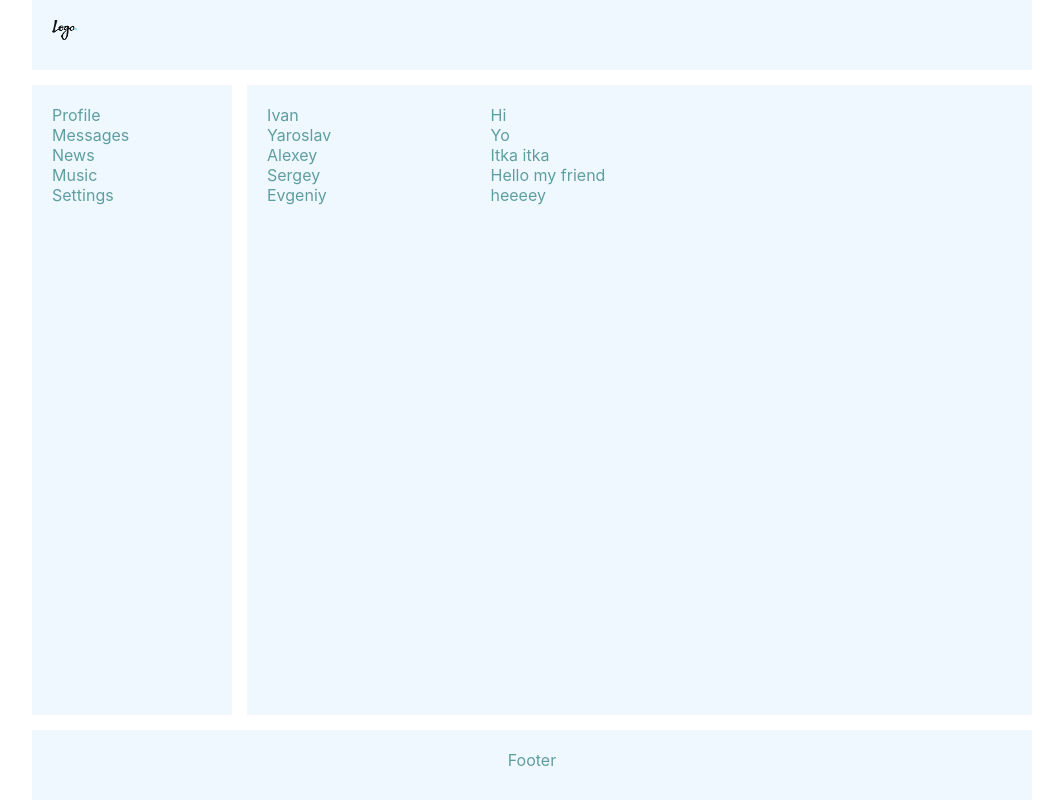
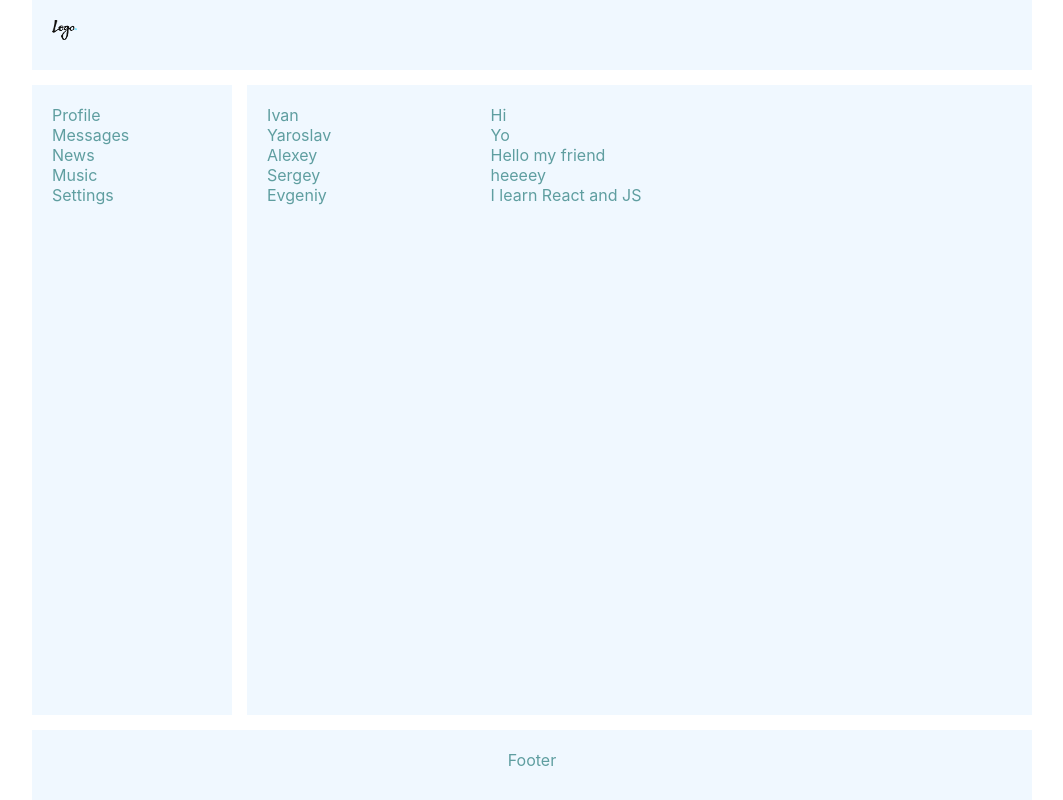
Before and after one commit to Sw30041995/react-by, a React (Create React App) app in the folder my-app/: page /dialogs in a window 1280 px wide. Shown: the whole page, without its empty margins (108-1171 px from the left). Built offline with nearby package versions, Linux system fonts and the light colour scheme.

Commit message:
new file

```diff
--- a/my-app/src/components/Dialogs/Dialogs.jsx
+++ b/my-app/src/components/Dialogs/Dialogs.jsx
@@ -29,11 +29,11 @@ const Dialogs = (props) => {
               <DialogItem name={dialogsData[4].name} id={dialogsData[4].id} />
           </div>
           <div className={style.messages}>
-              <Message message='Hi' />
-              <Message message='Yo' />
-              <Message message='Itka itka' />
-              <Message message='Hello my friend' />
-              <Message message='heeeey' />
+              <Message message={messagesData[0].message} />
+              <Message message={messagesData[1].message} />
+              <Message message={messagesData[2].message} />
+              <Message message={messagesData[3].message} />
+              <Message message={messagesData[4].message} />
           </div>
       </div>
     );
```
